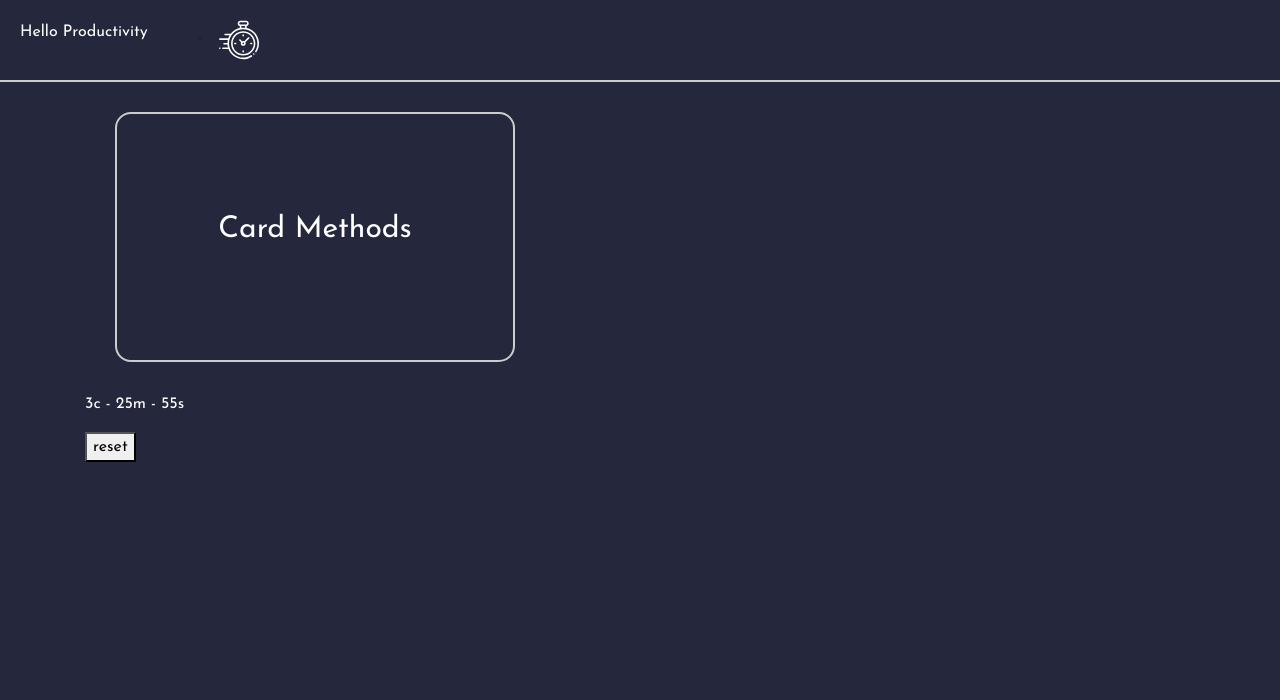
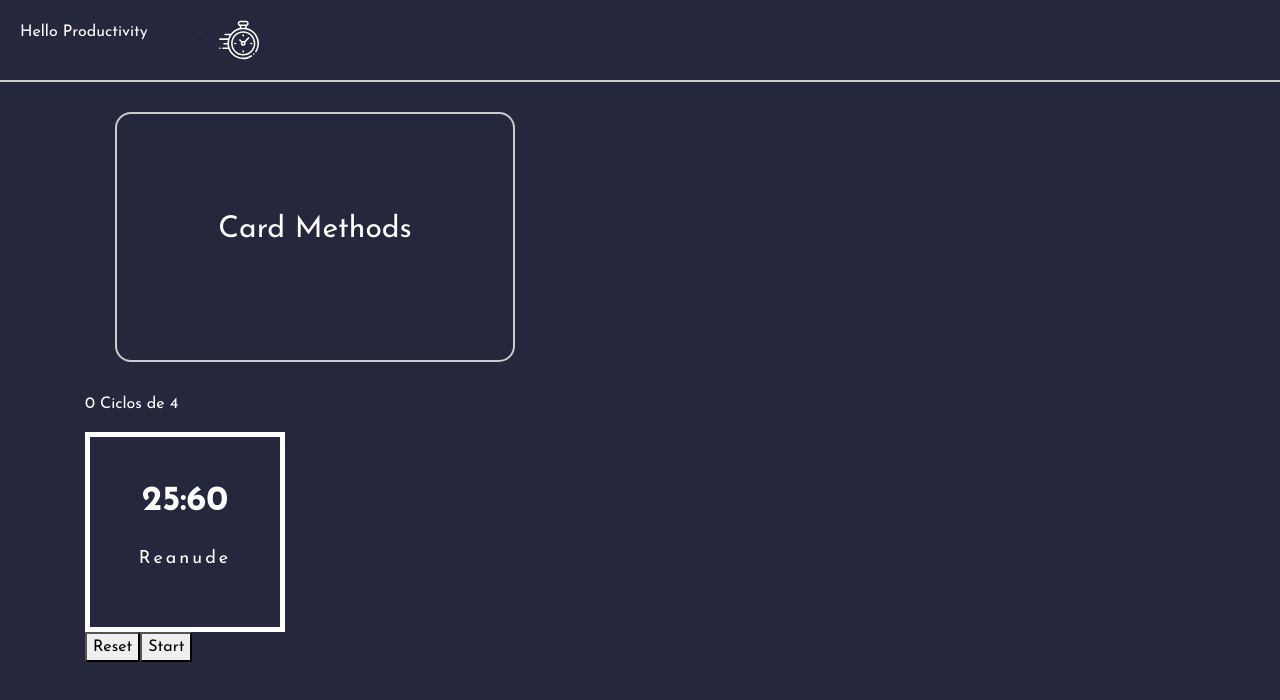
Before and after one commit to leonidcc/productivity-app, a React (Create React App) app: page / in a window 1280 px wide. Shown: the top 700 px of the page. Built offline with nearby package versions, Linux system fonts and the light colour scheme.

Commit message:
programacion counter

```diff
--- a/src/components/cronometro2/index.js
+++ b/src/components/cronometro2/index.js
@@ -1,11 +1,36 @@
 import React, { useState, useEffect } from "react";
+import styled from "styled-components";
+
+const Counter = styled.div`
+  display: flex;
+  flex-direction: column;
+  justify-content: center;
+  align-items: center;
+  color: #fff;
+  border: 5px solid #fff;
+  width: 200px;
+  height: 200px;
+  cursor: pointer;
+  /* border-radius: 50%; */
+`;
+
+const Marker = styled.p`
+  font-size: 35px;
+  font-weight: bold;
+`;
+
+const StateCounter = styled.p`
+  font-size: 18px;
+  letter-spacing: 3px;
+`;
 
 export default function Cron2() {
   const [crono, setCrono] = useState({
     reset: false,
-    ciclo: 3,
+    ciclo: 0,
     work: 25,
     secons: 60,
+    counting: false,
   });
 
   useEffect(() => {
@@ -14,24 +39,41 @@ export default function Cron2() {
       update();
     }, 1000);
     return () => clearInterval(interval);
-  }, [crono.reset]);
+  }, [crono.reset, crono.counting]);
 
   const reset = () => {
     setCrono({ ...crono, secons: 60, reset: !crono.reset });
   };
 
   const update = () => {
-    setCrono({ ...crono, secons: --crono.secons });
+    if (crono.counting) {
+      setCrono({ ...crono, secons: --crono.secons });
+    }
+  };
+
+  const counting = () => {
+    setCrono({ ...crono, counting: !crono.counting });
   };
 
   return (
-    <div>
-      <p className="text-white">
-        {crono.ciclo}c - {crono.work}m - {crono.secons}s
-      </p>
+    <>
+      <p className="ciclos text-white"> {crono.ciclo} Ciclos de 4</p>
+      <Counter onClick={counting}>
+        <Marker>
+          {crono.work}:{crono.secons}
+        </Marker>
+        <StateCounter>{crono.counting ? "Pause" : "Reanude"}</StateCounter>
+      </Counter>
       <button onClick={reset} type="button" name="button">
-        reset
+        Reset
       </button>
-    </div>
+      {crono.work === 25 && crono.secons === 60 ? (
+        <button onClick={counting} type="button" name="button">
+          Start
+        </button>
+      ) : (
+        ""
+      )}
+    </>
   );
 }
```
Also changed, not shown: 1 other file (tests, documents, lock files or other folders).
